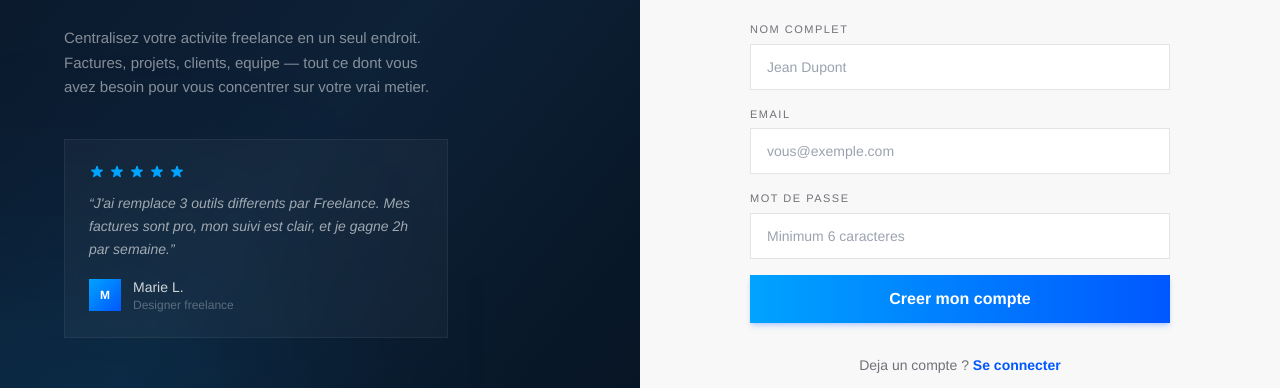
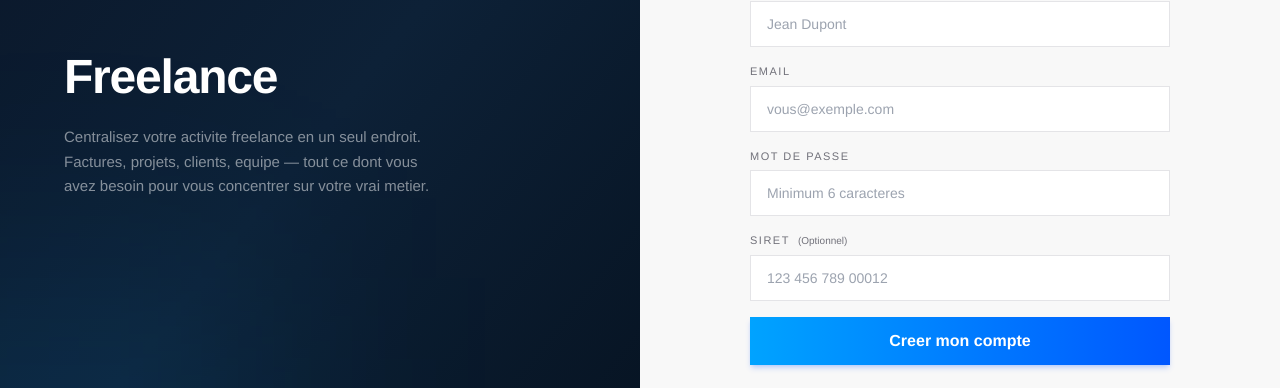
Before and after one commit to le-19-stvn/freelance-econs, a Next.js app in the folder freelanceos/: page /signup in a window 1280 px wide. Shown: the part 266-654 px from the top of the page. Built offline with nearby package versions, Linux system fonts and the light colour scheme; no server answers.

Commit message:
Add files via upload

```diff
--- a/freelanceos/app/(auth)/layout.tsx
+++ b/freelanceos/app/(auth)/layout.tsx
@@ -51,28 +51,6 @@ export default function AuthLayout({ children }: { children: React.ReactNode })
             besoin pour vous concentrer sur votre vrai metier.
           </p>
 
-          {/* Floating testimonial card */}
-          <div className="bg-white/[0.04] border border-white/[0.06] backdrop-blur-sm rounded-2xl p-6">
-            <div className="flex gap-1 mb-3">
-              {[...Array(5)].map((_, i) => (
-                <svg key={i} className="w-4 h-4 text-[#00A3FF]" fill="currentColor" viewBox="0 0 20 20">
-                  <path d="M9.049 2.927c.3-.921 1.603-.921 1.902 0l1.07 3.292a1 1 0 00.95.69h3.462c.969 0 1.371 1.24.588 1.81l-2.8 2.034a1 1 0 00-.364 1.118l1.07 3.292c.3.921-.755 1.688-1.54 1.118l-2.8-2.034a1 1 0 00-1.175 0l-2.8 2.034c-.784.57-1.838-.197-1.539-1.118l1.07-3.292a1 1 0 00-.364-1.118L2.98 8.72c-.783-.57-.38-1.81.588-1.81h3.461a1 1 0 00.951-.69l1.07-3.292z" />
-                </svg>
-              ))}
-            </div>
-            <p className="text-sm text-white/60 leading-relaxed italic mb-4">
-              &ldquo;J&apos;ai remplace 3 outils differents par Freelance. Mes factures sont pro, mon suivi est clair, et je gagne 2h par semaine.&rdquo;
-            </p>
-            <div className="flex items-center gap-3">
-              <div className="w-8 h-8 rounded-full bg-gradient-to-br from-[#00A3FF] to-[#0057FF] flex items-center justify-center text-white text-xs font-bold">
-                M
-              </div>
-              <div>
-                <div className="text-white/80 text-sm font-medium">Marie L.</div>
-                <div className="text-white/30 text-xs">Designer freelance</div>
-              </div>
-            </div>
-          </div>
         </div>
 
         {/* Bottom — Tagline */}
--- a/freelanceos/app/(auth)/signup/page.tsx
+++ b/freelanceos/app/(auth)/signup/page.tsx
@@ -9,6 +9,7 @@ export default function SignupPage() {
   const [email, setEmail] = useState('')
   const [password, setPassword] = useState('')
   const [fullName, setFullName] = useState('')
+  const [siret, setSiret] = useState('')
   const [error, setError] = useState<string | null>(null)
   const [loading, setLoading] = useState(false)
   const router = useRouter()
@@ -32,7 +33,7 @@ export default function SignupPage() {
       email,
       password,
       options: {
-        data: { full_name: fullName },
+        data: { full_name: fullName, siret: siret || undefined },
       },
     })
 
@@ -128,6 +129,20 @@ export default function SignupPage() {
           />
         </div>
 
+        <div>
+          <label className="flex items-center gap-2 text-[11px] uppercase tracking-[1.5px] text-[var(--muted)] font-medium mb-1.5">
+            SIRET
+            <span className="normal-case tracking-normal font-[var(--font-ibm-plex-mono)] text-[10px] text-[var(--muted)]/60">(Optionnel)</span>
+          </label>
+          <input
+            type="text"
+            value={siret}
+            onChange={(e) => setSiret(e.target.value)}
+            placeholder="123 456 789 00012"
+            className="w-full px-4 py-3 bg-[var(--surface)] border border-[var(--line)] rounded-xl text-sm text-[var(--ink)] placeholder:text-[var(--muted)]/50 focus:border-[#00A3FF] focus:ring-2 focus:ring-[#00A3FF]/10 focus:outline-none transition-all font-[var(--font-ibm-plex-mono)]"
+          />
+        </div>
+
         {error && (
           <div className="text-sm text-[var(--danger)] bg-[var(--danger-bg)] px-4 py-3 rounded-xl">
             {error}
```
